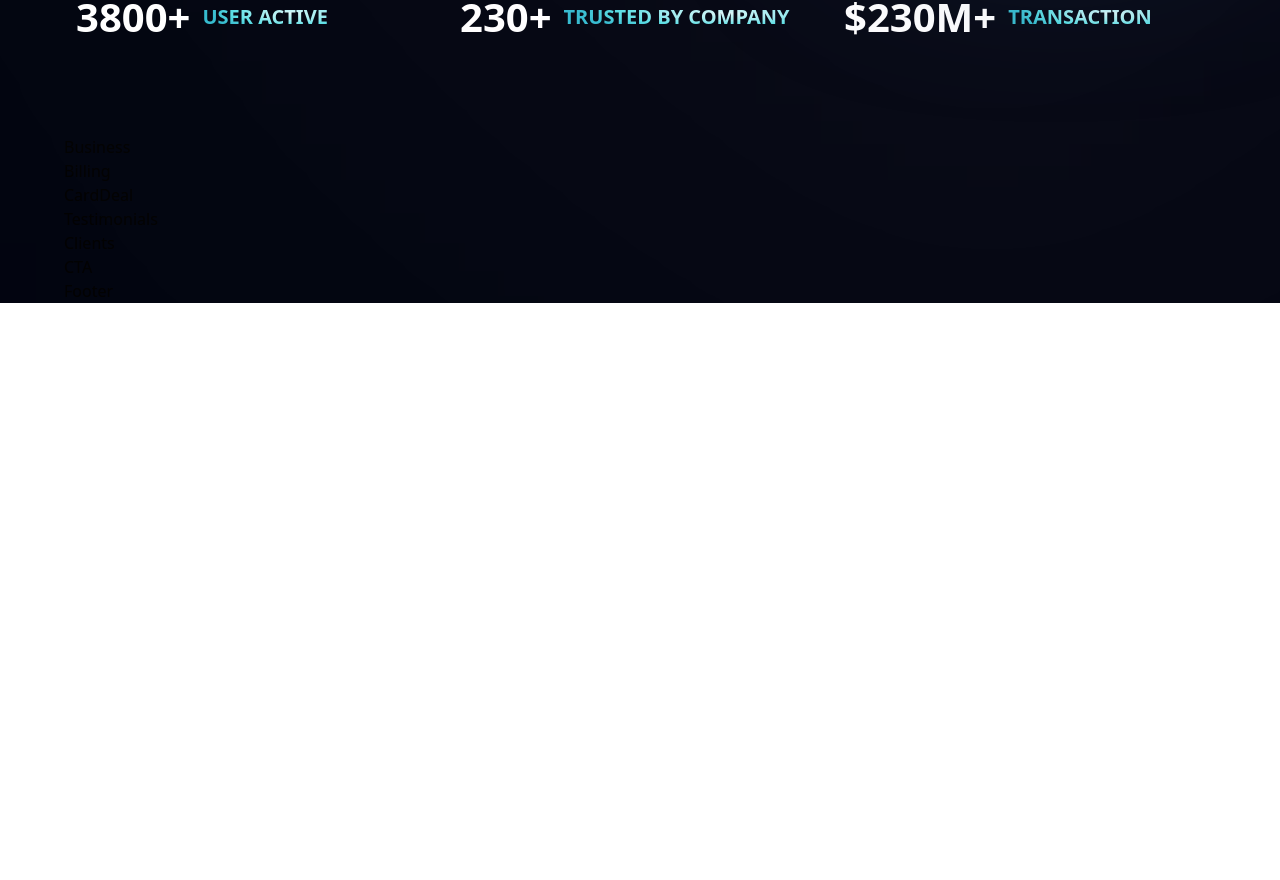
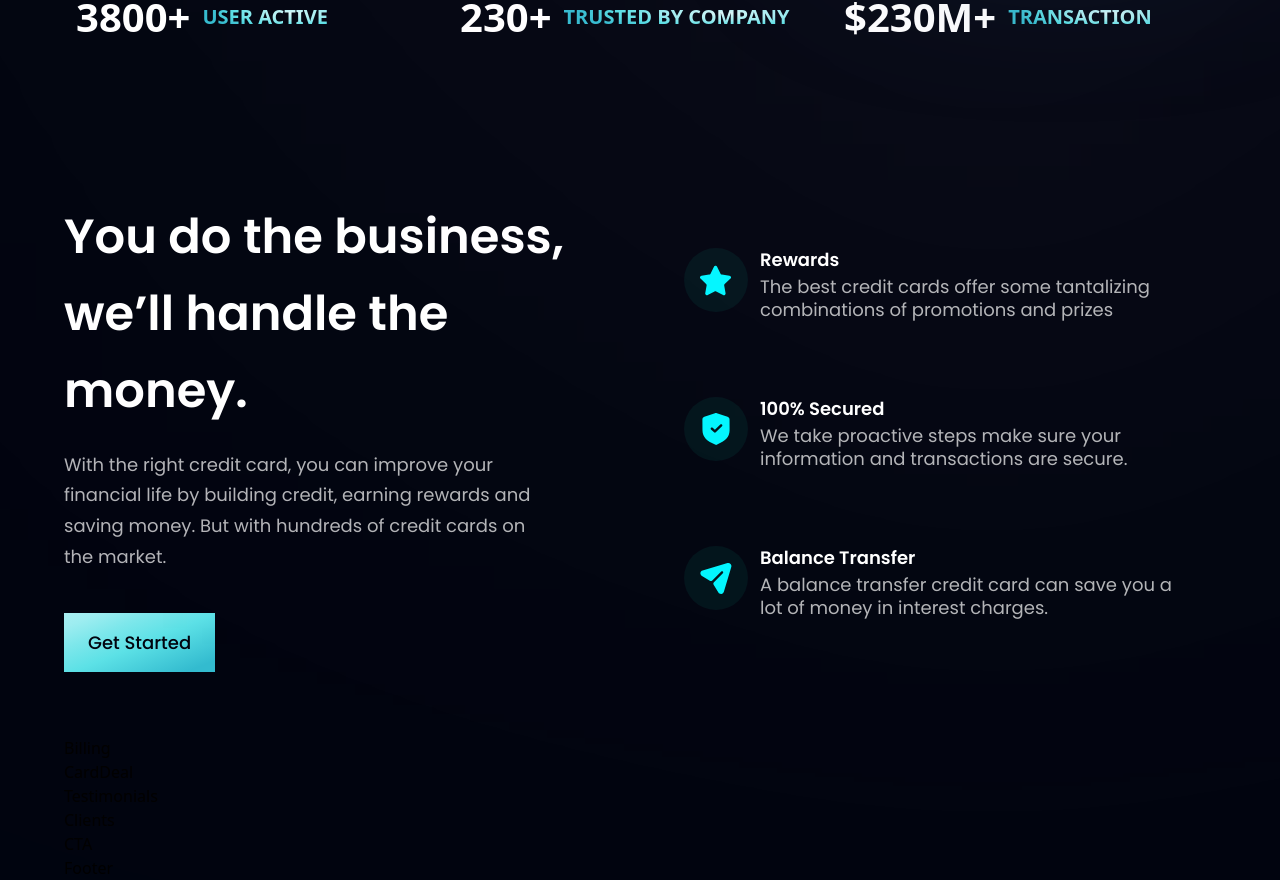
Before and after one commit to gabrowser/Hoo-Bank, a React (Vite) app: page / in a window 1280 px wide. Shown: the part 810-1690 px from the top of the page. Before the commit the page ends 1113 px from the top, so only its background shows below. Built offline with nearby package versions, Linux system fonts and the light colour scheme.

Commit message:
Business Layout

```diff
--- a/src/components/Business.jsx
+++ b/src/components/Business.jsx
@@ -1,9 +1,37 @@
-import React from 'react'
+import { features } from '../constants'
+import styles, { layout } from '../style'
+import Button from './Button'
+
+const FeatureCard = ({icon, title, content, index}) => (
+   <div className={`flex flex-row p-6 rounded-[20px] ${index !== features.length - 1 ? "mb-6" : "mb-0"} feature-card`}>
+      <div className={`w-[64px] h-[64px] rounded-full ${styles.flexCenter} bg-dimBlue`}>
+         <img src={icon} alt="icon" className="w-[50%] h-[50%] object-contain" />
+      </div>
+
+      <div className="flex-1 flex flex-col ml-3">
+         <h4 className="font-poppins font-semibold text-white text-[18px] leading-[23px] mb-1">{title}</h4>
+         <p className="font-poppins text-dimWhite text-[18px] leading-[23px] mb-1">{content}</p>
+      </div>
+   </div>
+)
 
 const Business = () => {
-  return (
-    <div>Business</div>
-  )
+   return (
+      <section id="features" className={layout.section}>
+         <div className={layout.sectionInfo}>
+            <h2 className={styles.heading2}>You do the business, <br className="hidden sm:block" /> we’ll handle the money.</h2>
+            <p className={`${styles.paragraph} max-w-[470px] mt-5`}>With the right credit card, you can improve your financial life by building credit, earning rewards and saving money. But with hundreds of credit cards on the market.</p>
+
+            <Button styles="mt-10" text="Get Started"/>
+         </div>
+
+         <div className={`${layout.sectionImg} flex-col`}>
+            {features.map((feature, index) => (
+               <FeatureCard key={feature.id} {...feature} index={index} />
+            ))}
+         </div>
+      </section>
+   )
 }
 
 export default Business
```
